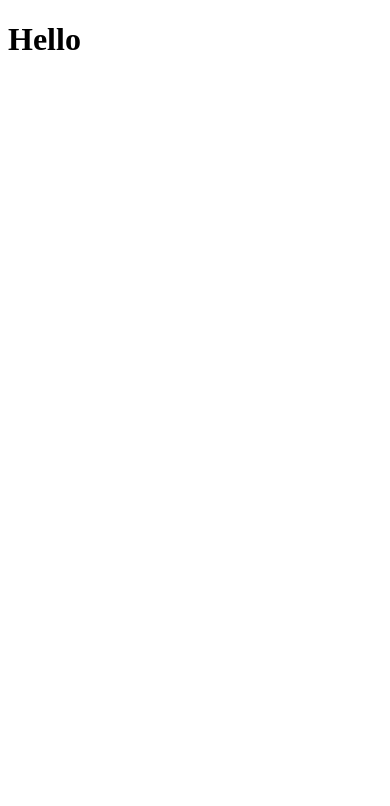
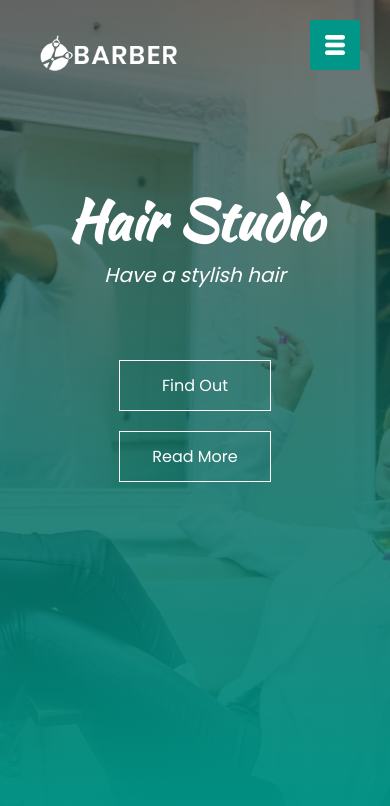
Before and after one commit to imonweb/Barber-Shop-Page, a plain HTML site: page index.html in a window 390 px wide. Drawn offline with Linux system fonts and the light colour scheme.

Commit message:
header section

```diff
--- a/app.js
+++ b/app.js
@@ -0,0 +1,16 @@
+const menuBtn = document.getElementById('menuBtn');
+const sideNav = document.getElementById('sideNav');
+const menu = document.getElementById('menu');
+
+sideNav.style.right = "-180px";
+
+menuBtn.addEventListener('click', () => {
+
+  if(sideNav.style.right == "-180px") {
+    sideNav.style.right = "0";
+    menu.src = "images/close.png";
+  } else {
+    sideNav.style.right = "-180px";
+    menu.src = "images/menu.png";
+  }
+})
--- a/index.html
+++ b/index.html
@@ -5,10 +5,40 @@
   <meta http-equiv="X-UA-Compatible" content="IE=edge">
   <meta name="viewport" content="width=device-width, initial-scale=1.0">
   <link rel="stylesheet" href="main.css">
+  <link rel="preconnect" href="https://fonts.gstatic.com">
+  <link href="https://fonts.googleapis.com/css2?family=Kaushan+Script&family=Poppins&display=swap" rel="stylesheet">
   <title>Barber shop Page</title>
 </head>
 <body>
-  <h1>Hello</h1>
+  <section id="banner">
+    <img src="images/logo.png" alt="logo" class="logo">
+    <div class="banner-text">
+      <h1>Hair Studio</h1>
+      <p>Have a stylish hair</p>
+      <div class="banner-btn">
+        <a href="#"><span></span> Find Out</a>
+        <a href="#"><span></span> Read More</a>
+      </div>
+    </div>
+  </section>
+
+  <div id="sideNav">
+    <nav>
+      <ul>
+        <li><a href="#">HOME</a></li>
+        <li><a href="#">FEATURES</a></li>
+        <li><a href="#">SERVICES</a></li>
+        <li><a href="#">TESTIMONIALS</a></li>
+        <li><a href="#">MEET US</a></li>
+      </ul>
+    </nav>
+  </div>
+
+  <div id="menuBtn">
+    <img src="images/menu.png" alt="menu" id="menu">
+  </div>
+
+
 
   <script src="app.js"></script>
 </body>
--- a/main.css
+++ b/main.css
@@ -0,0 +1,124 @@
+* {
+  margin: 0;
+  padding: 0;
+  font-family: "Poppins", sans-serif;
+}
+
+#banner {
+  background: linear-gradient(rgba(0,0,0,0.5),#009688),url(images/banner.jpg);
+  background-size: cover;
+  background-position: center;
+  height: 100vh;
+
+}
+
+.logo {
+  width: 140px;
+  position: absolute;
+  top: 4%;
+  left: 10%;
+}
+
+.banner-text {
+  text-align: center;
+  color: #fff;
+  padding-top: 180px;
+}
+
+.banner-text h1 {
+  font-size: 90px;
+  font-family: 'Kaushan Script', cursive;
+}
+
+.banner-text p {
+  font-size: 20px;
+  font-style: italic;
+}
+
+.banner-btn {
+  margin: 70px auto 0;
+}
+
+.banner-btn a {
+  width: 150px;
+  text-decoration: none;
+  display: inline-block;
+  margin: 0 10px;
+  padding: 12px 0;
+  color: #fff;
+  border: .5px solid #fff;
+  position: relative;
+  z-index: 1;
+  transition: color 0.5s;
+}
+
+.banner-btn a span {
+  /* width: 50%; */
+  width: 0;
+  height: 100%;
+  position: absolute;
+  top: 0;
+  left: 0;
+  background: #fff;
+  z-index: -1;
+  transition: 0.5s;
+}
+
+.banner-btn a:hover span {
+  width: 100%;
+}
+
+.banner-btn a:hover {
+  color: #000;
+}
+
+#sideNav {
+  width: 180px;
+  height: 100vh;
+  position:fixed;
+  /* right: 0; */
+  right: 180px;
+  top: 0;
+  background: #009688;
+  z-index: 2;
+  transition: 0.5s;
+}
+
+nav ul li {
+  list-style: none;
+  margin: 50px 20px;
+}
+
+nav ul li a {
+  text-decoration: none;
+  color: #fff;
+}
+
+#menuBtn {
+  width: 50px;
+  height: 50px;
+  background: #009688;
+  text-align: center;
+  position: fixed;
+  right: 30px;
+  top: 20px;
+  border-radius: 3px;
+  z-index: 3;
+  cursor: pointer;
+}
+
+#menuBtn img {
+  width: 20px;
+  margin-top: 15px;
+}
+
+@media screen and (max-width: 770px){
+  .banner-text h1 {
+    font-size: 55px;
+
+  }
+  .banner-btn a {
+    display: block;
+    margin: 20px auto;
+  }
+}
```
